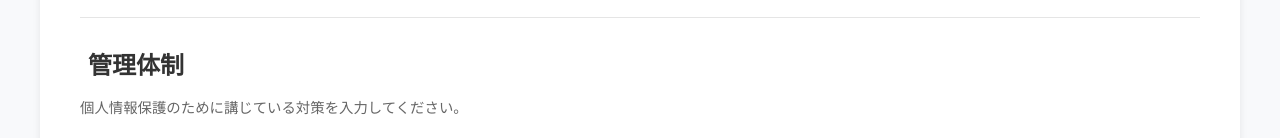
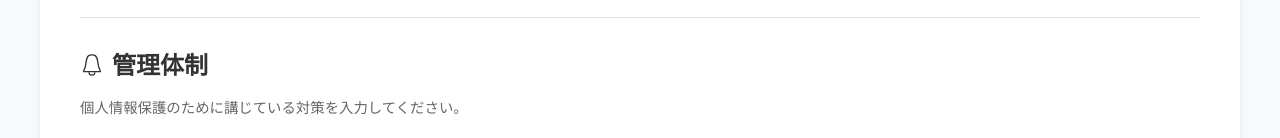
Before and after one commit to amarga24/privacy-generator, a website: page index.html in a window 1280 px wide. Shown: the part 2489-2627 px from the top of the page. Drawn offline with nearby package versions, Linux system fonts and the light colour scheme.

Commit message:
fix: 『管理体制』見出しのUIkitアイコンをbellに変更（shieldが存在しないため）

```diff
--- a/index.html
+++ b/index.html
@@ -128,7 +128,7 @@
     <hr>
 
     <!-- 管理体制 -->
-    <h3 class="icon-heading"><span uk-icon="shield" ratio="1.2"></span> 管理体制</h3>
+    <h3 class="icon-heading"><span uk-icon="bell" ratio="1.2"></span> 管理体制</h3>
     <p class="section-desc">個人情報保護のために講じている対策を入力してください。</p>
     <div class="uk-margin">
       <input class="uk-input" name="security.measures" placeholder="SSL/TLS通信暗号化, アクセス制御, 定期的な見直し">
```
